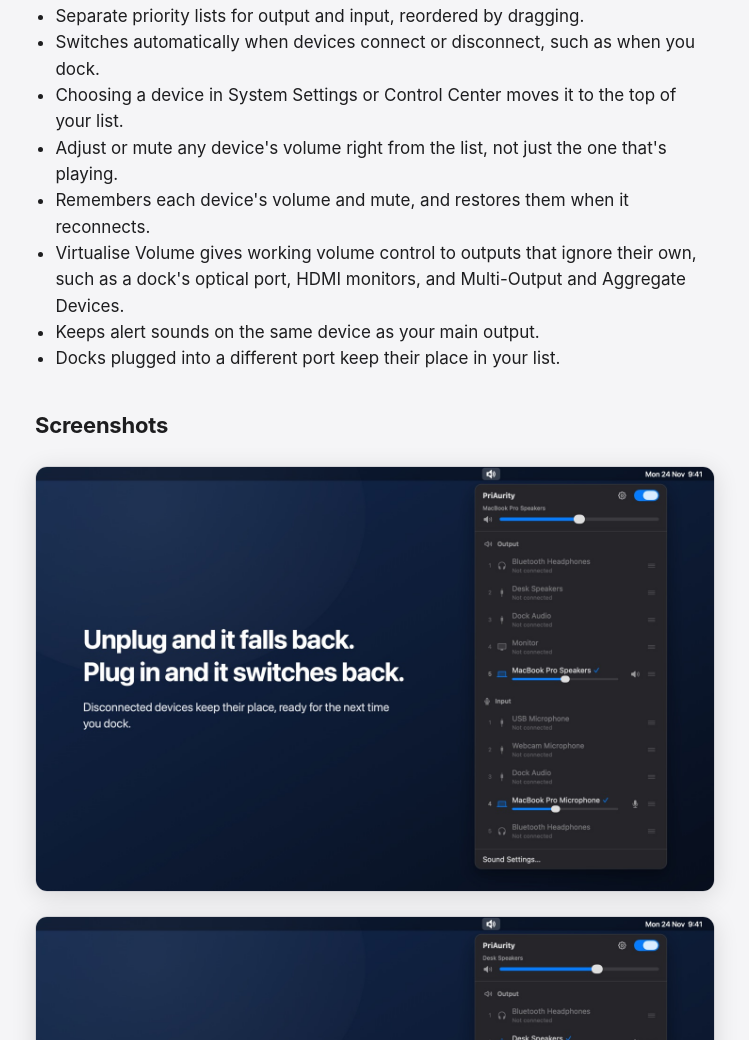
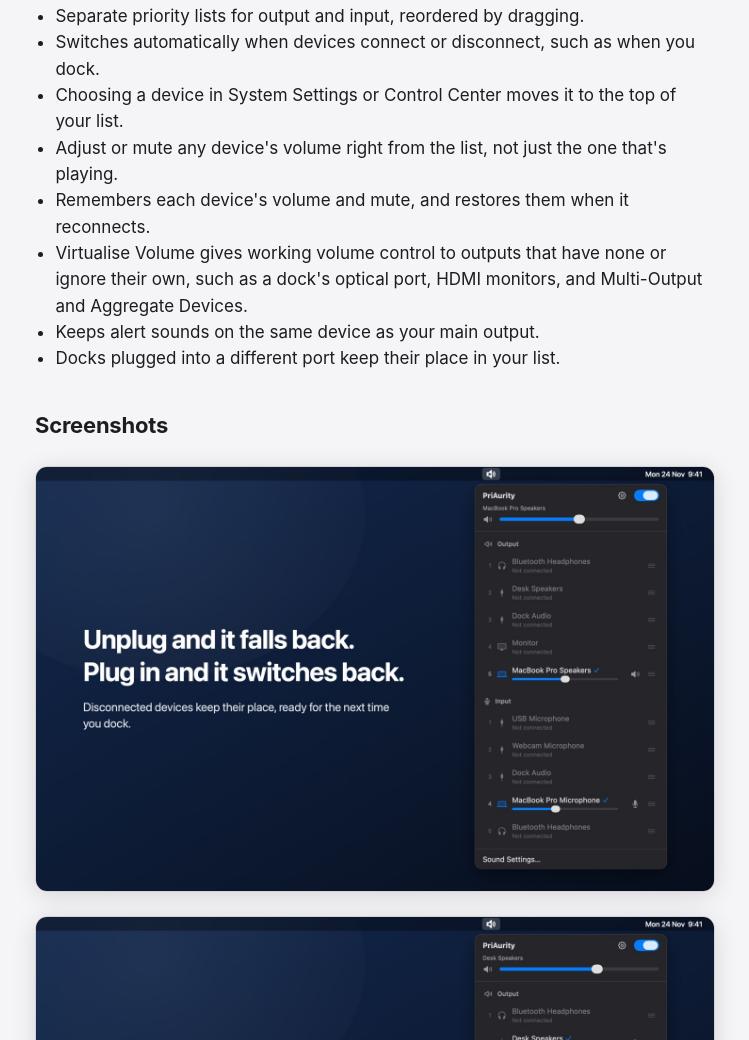
Before and after one commit to makeable/priaurity, a plain HTML site: page index.html in a window 1280 px wide. Shown: the part 943-1983 px from the top of the page, without its empty margins (265-1014 px from the left). Drawn offline with Linux system fonts and the light colour scheme.

Commit message:
Home page: 'have none or ignore their own'

```diff
--- a/index.html
+++ b/index.html
@@ -37,7 +37,7 @@
     <li>Choosing a device in System Settings or Control Center moves it to the top of your list.</li>
     <li>Adjust or mute any device's volume right from the list, not just the one that's playing.</li>
     <li>Remembers each device's volume and mute, and restores them when it reconnects.</li>
-    <li>Virtualise Volume gives working volume control to outputs that ignore their own, such as a
+    <li>Virtualise Volume gives working volume control to outputs that have none or ignore their own, such as a
       dock's optical port, HDMI monitors, and Multi-Output and Aggregate Devices.</li>
     <li>Keeps alert sounds on the same device as your main output.</li>
     <li>Docks plugged into a different port keep their place in your list.</li>
```
